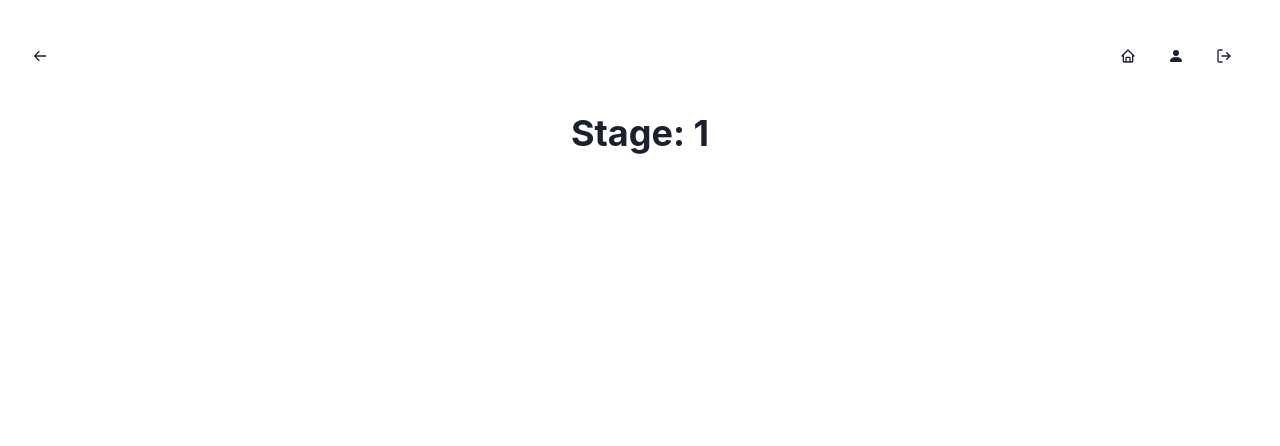
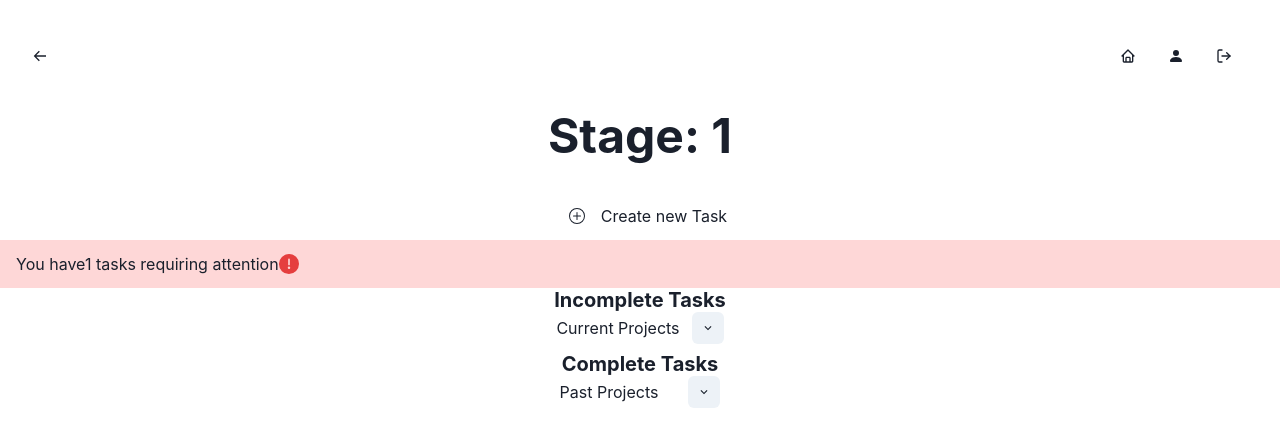
Before and after one commit to QuentinHS/full-stack-app-coder-academy, a React (Vite) app in the folder client/: page /task in a window 1280 px wide. Shown: the top 446 px of the page. Built offline with nearby package versions, Linux system fonts and the light colour scheme.

Commit message:
Added dropdown list to task page

```diff
--- a/client/src/components/Task.jsx
+++ b/client/src/components/Task.jsx
@@ -1,18 +1,53 @@
 import React from "react";
-import { Center, Icon,  Heading, IconButton } from '@chakra-ui/react'
+import { Center, Icon,  Heading, IconButton, Alert, AlertDescription, AlertIcon  } from '@chakra-ui/react'
 import { BsTrash, BsPlusCircle } from 'react-icons/bs'
 import{ Link } from 'react-router-dom'
+import CurrentProjectsList from "./CurrentProjectsList";
+import PastProjectsList from "./PastProjectsList";
 
 const stageNum = [{stage: [1, 2, 3, 4, 5, 6]}]
 const stageInfo = [{incompleteTask: []}, {completeTask: []}]
+const currentUserRole = "PM"
+const allProjects = ["foo"]
 
 const Task = () => {
     return(
         <div>
+            <Center mb="2rem">
+                <Heading size='2xl'>Stage: {stageNum[0].stage[0]}</Heading>
+            </Center>
+            {currentUserRole === 'PM' &&
+                <>
+                    <Center>
+                            <Icon m="1rem" as={BsPlusCircle} />
+                            <Link to="/">  Create new Task </Link>
+                    </Center>
+
+                    <Center>
+                        {/* <TasksToApprove tasksList={needApproval}/> */}
+                    </Center>
+                </>
+            }
             <Center>
-                <Heading>Stage: {stageNum[0].stage[0]}</Heading>
+                <Alert status='error'>
+                    <AlertDescription>You have
+                        {currentUserRole === 'PM' ? 1 : null} tasks requiring attention </AlertDescription>
+                    <AlertIcon />
+                </Alert>
+            </Center>
+            <Center>
+                <Heading size='md'>Incomplete Tasks</Heading>
+            </Center>
+           <Center>
+               <CurrentProjectsList projectsList={allProjects} />
             </Center>
 
+            <Center>
+                <Heading size='md'>Complete Tasks</Heading>
+            </Center>
+           <Center>
+               <PastProjectsList projectsList={allProjects} />
+           </Center>
         </div>
     )
 }
```
